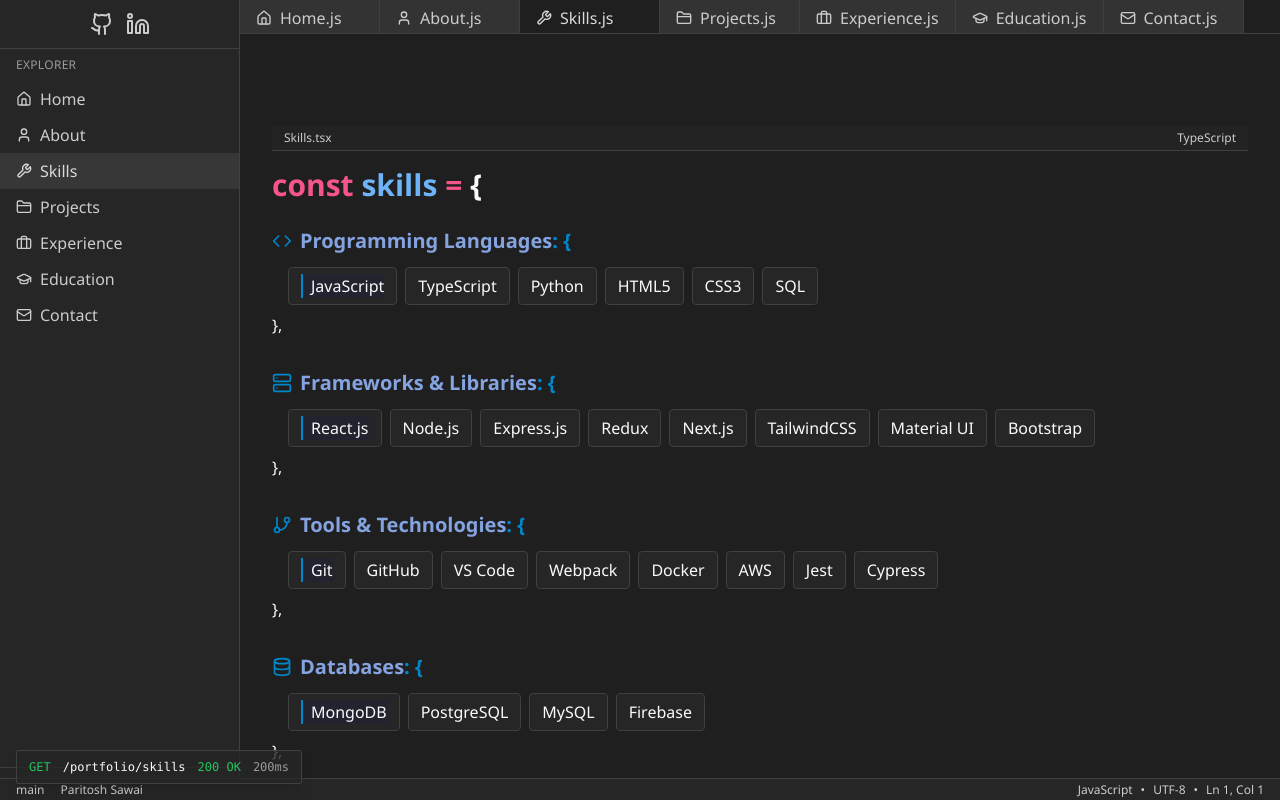
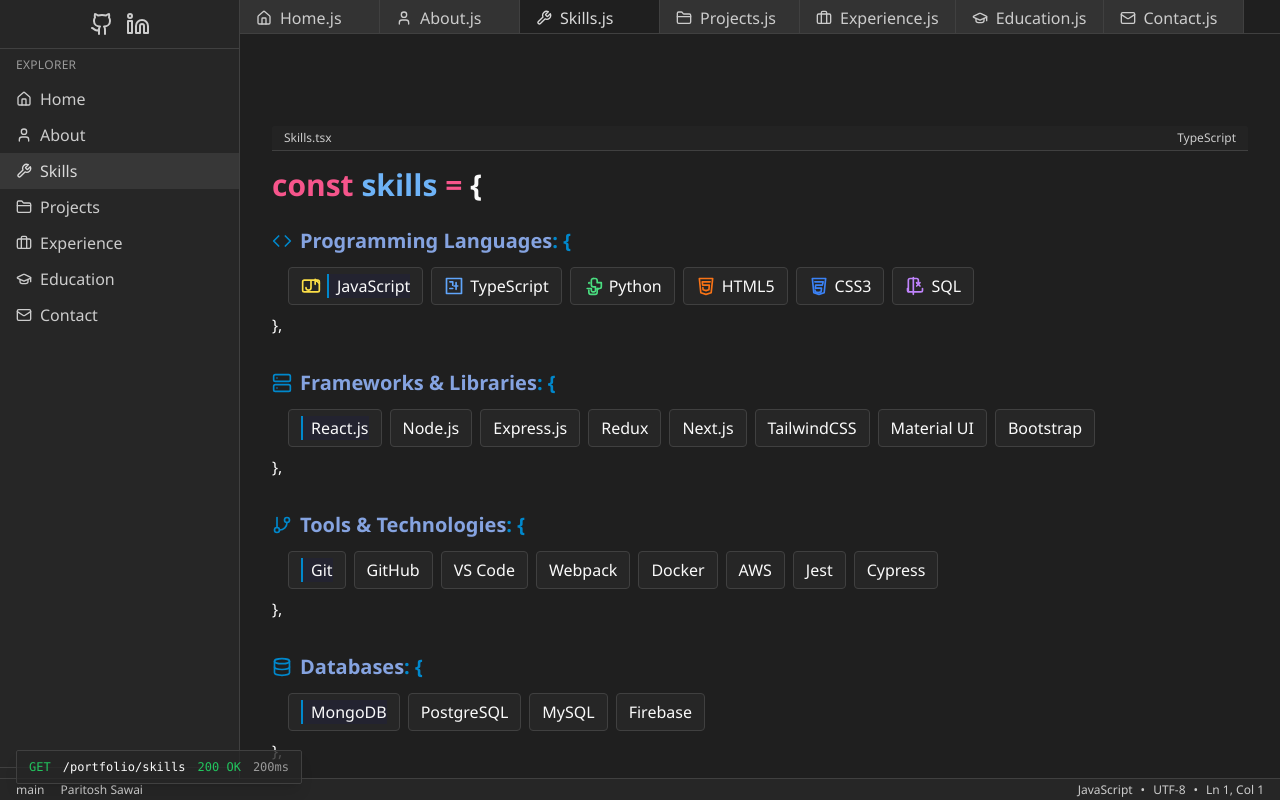
Before and after one commit to paritoshsawai/Portfolio, a React (Vite) app: page /skills in a window 1280 px wide. Built offline with nearby package versions, Linux system fonts and the light colour scheme; a web font is replaced by a local one.

Commit message:
feat: Add skill logos
Adds logos for specific skills to the Skills page.

```diff
--- /dev/null
+++ b/src/components/icons/CSS3Icon.tsx
@@ -0,0 +1,13 @@
+
+import React from 'react';
+
+const CSS3Icon = () => {
+  return (
+    <svg xmlns="http://www.w3.org/2000/svg" width="20" height="20" viewBox="0 0 24 24" fill="none" stroke="currentColor" strokeWidth="2" strokeLinecap="round" strokeLinejoin="round" className="text-blue-500">
+      <path d="m4 3 1.778 17.09L12 22l6.222-1.91L20 3H4Z" />
+      <path d="M7 7h10l-1 4H8l-.5 3.5h7.5l-.5 4.5-3.5 1-3.5-1-.25-2" />
+    </svg>
+  );
+};
+
+export default CSS3Icon;
--- /dev/null
+++ b/src/components/icons/HTML5Icon.tsx
@@ -0,0 +1,13 @@
+
+import React from 'react';
+
+const HTML5Icon = () => {
+  return (
+    <svg xmlns="http://www.w3.org/2000/svg" width="20" height="20" viewBox="0 0 24 24" fill="none" stroke="currentColor" strokeWidth="2" strokeLinecap="round" strokeLinejoin="round" className="text-orange-500">
+      <path d="m4 3 1.778 17.09L12 22l6.222-1.91L20 3H4Z" />
+      <path d="M17 7H7.5l.5 4h8l-.5 5.5-3.5 1-3.5-1-.25-2.5" />
+    </svg>
+  );
+};
+
+export default HTML5Icon;
--- /dev/null
+++ b/src/components/icons/JavaScriptIcon.tsx
@@ -0,0 +1,14 @@
+
+import React from 'react';
+
+const JavaScriptIcon = () => {
+  return (
+    <svg xmlns="http://www.w3.org/2000/svg" width="20" height="20" viewBox="0 0 24 24" fill="none" stroke="currentColor" strokeWidth="2" strokeLinecap="round" strokeLinejoin="round" className="text-yellow-300">
+      <path d="M6 14c0 2 1 3 3 3s3-1 3-3v-8" />
+      <path d="m22 9-5-5v6" />
+      <rect width="20" height="14" x="2" y="5" rx="2" />
+    </svg>
+  );
+};
+
+export default JavaScriptIcon;
--- /dev/null
+++ b/src/components/icons/PythonIcon.tsx
@@ -0,0 +1,15 @@
+
+import React from 'react';
+
+const PythonIcon = () => {
+  return (
+    <svg xmlns="http://www.w3.org/2000/svg" width="20" height="20" viewBox="0 0 24 24" fill="none" stroke="currentColor" strokeWidth="2" strokeLinecap="round" strokeLinejoin="round" className="text-green-400">
+      <path d="M12.5 3c-1.4 0-2.5 1.1-2.5 2.5v5c0 1.4 1.1 2.5 2.5 2.5h2.5v4.5c0 .8-.7 1.5-1.5 1.5h-2c-.8 0-1.5-.7-1.5-1.5v-2.5h-5" />
+      <path d="M12 3h2.5c1.4 0 2.5 1.1 2.5 2.5v2.5h5v4.5c0 1.4-1.1 2.5-2.5 2.5h-2.5v4.5c0 1.4-1.1 2.5-2.5 2.5h-5c-1.4 0-2.5-1.1-2.5-2.5v-2.5" />
+      <circle cx="7.5" cy="8.5" r=".5" />
+      <circle cx="17.5" cy="15.5" r=".5" />
+    </svg>
+  );
+};
+
+export default PythonIcon;
--- /dev/null
+++ b/src/components/icons/SQLIcon.tsx
@@ -0,0 +1,16 @@
+
+import React from 'react';
+
+const SQLIcon = () => {
+  return (
+    <svg xmlns="http://www.w3.org/2000/svg" width="20" height="20" viewBox="0 0 24 24" fill="none" stroke="currentColor" strokeWidth="2" strokeLinecap="round" strokeLinejoin="round" className="text-purple-400">
+      <path d="M3 15v2a2 2 0 0 0 2 2h14a2 2 0 0 0 2-2v-2" />
+      <path d="M16 8V5c0-1.1-.9-2-2-2H6a2 2 0 0 0-2 2v14" />
+      <path d="M10 2v20" />
+      <path d="m14 8 4 4" />
+      <path d="m18 8-4 4" />
+    </svg>
+  );
+};
+
+export default SQLIcon;
--- /dev/null
+++ b/src/components/icons/TypeScriptIcon.tsx
@@ -0,0 +1,16 @@
+
+import React from 'react';
+
+const TypeScriptIcon = () => {
+  return (
+    <svg xmlns="http://www.w3.org/2000/svg" width="20" height="20" viewBox="0 0 24 24" fill="none" stroke="currentColor" strokeWidth="2" strokeLinecap="round" strokeLinejoin="round" className="text-blue-400">
+      <path d="M3 3h18v18H3V3z" />
+      <path d="M12 12h4.5" />
+      <path d="M14.5 8v8" />
+      <path d="M7 7h3.5v4" />
+      <path d="M7 15h3.5" />
+    </svg>
+  );
+};
+
+export default TypeScriptIcon;
--- a/src/pages/Skills.tsx
+++ b/src/pages/Skills.tsx
@@ -1,13 +1,29 @@
 
 import React from 'react';
 import { Code, Server, Database, GitBranch, BarChart } from 'lucide-react';
+import { Badge } from '@/components/ui/badge';
+
+// Custom skill icons
+import JavaScriptIcon from '../components/icons/JavaScriptIcon';
+import TypeScriptIcon from '../components/icons/TypeScriptIcon';
+import PythonIcon from '../components/icons/PythonIcon';
+import HTML5Icon from '../components/icons/HTML5Icon';
+import CSS3Icon from '../components/icons/CSS3Icon';
+import SQLIcon from '../components/icons/SQLIcon';
 
 const Skills = () => {
   const skillCategories = [
     {
       name: "Programming Languages",
       icon: <Code className="text-accent" size={20} />,
-      skills: ["JavaScript", "TypeScript", "Python", "HTML5", "CSS3", "SQL"]
+      skills: [
+        { name: "JavaScript", icon: <JavaScriptIcon /> },
+        { name: "TypeScript", icon: <TypeScriptIcon /> },
+        { name: "Python", icon: <PythonIcon /> },
+        { name: "HTML5", icon: <HTML5Icon /> },
+        { name: "CSS3", icon: <CSS3Icon /> },
+        { name: "SQL", icon: <SQLIcon /> }
+      ]
     },
     {
       name: "Frameworks & Libraries",
@@ -52,7 +68,23 @@ const Skills = () => {
             </h2>
 
             <div className="flex flex-wrap gap-2 pl-4">
-              {category.skills.map((skill, skillIndex) => (
+              {Array.isArray(category.skills) && category.skills.map((skill, skillIndex) => {
+                // Check if the skill is an object with name and icon
+                if (typeof skill === 'object' && skill !== null) {
+                  return (
+                    <div
+                      key={skillIndex}
+                      className="px-3 py-1.5 bg-sidebar rounded border border-border flex items-center gap-1.5 hover:bg-sidebar/70 transition-colors"
+                    >
+                      {skill.icon}
+                      <span className={skillIndex === 0 ? "active-line pl-2" : ""}>
+                        {skill.name}
+                      </span>
+                    </div>
+                  );
+                } else {
+                  // For skills that are just strings
+                  return (
                     <div
                       key={skillIndex}
                       className="px-3 py-1.5 bg-sidebar rounded border border-border flex items-center gap-1.5 hover:bg-sidebar/70 transition-colors"
@@ -63,7 +95,9 @@ const Skills = () => {
                         skill
                       )}
                     </div>
-              ))}
+                  );
+                }
+              })}
             </div>
 
             <p className="mt-2">{'}'},</p>
```
Lines whose indentation alone changed are shown as unchanged.
